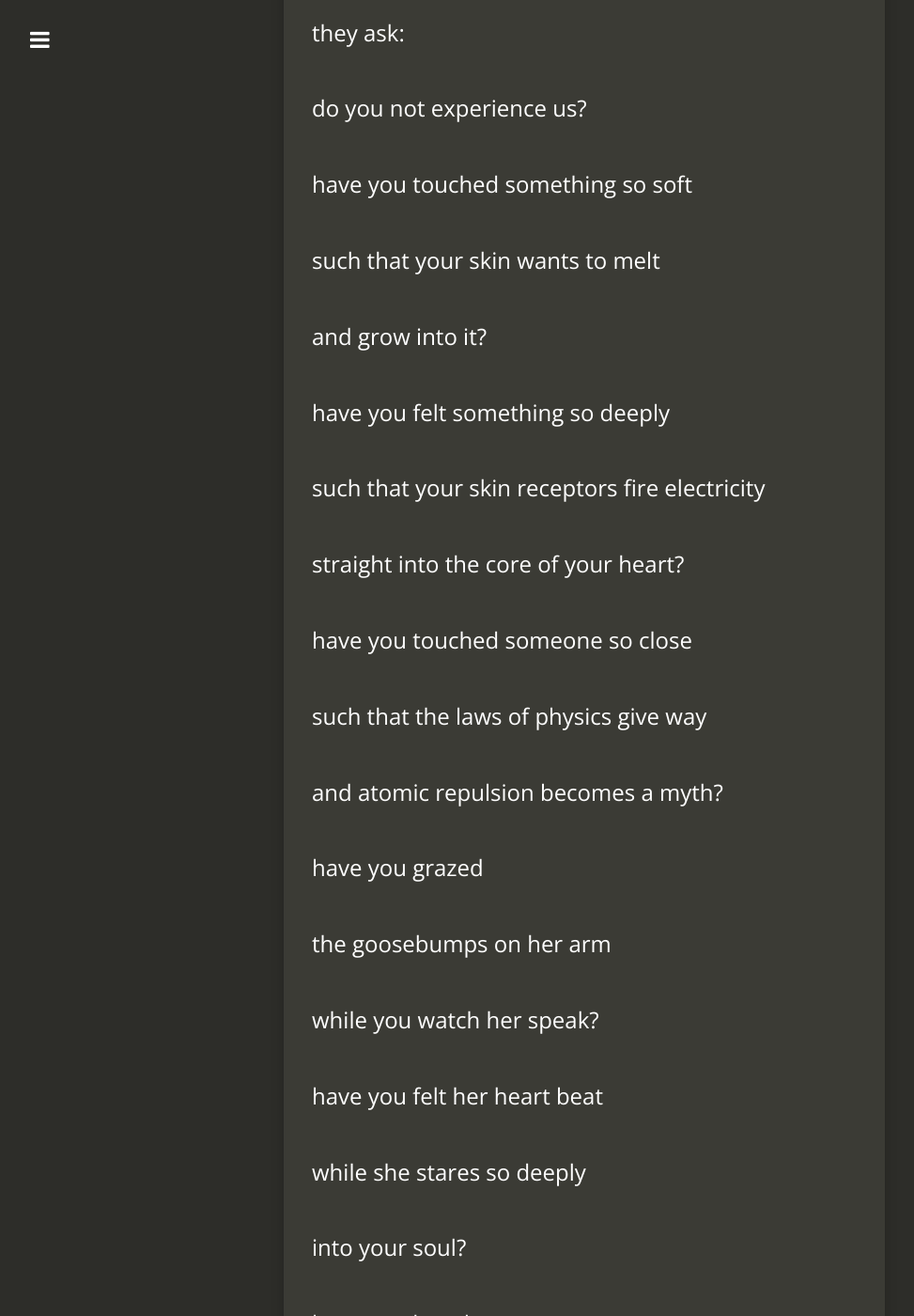
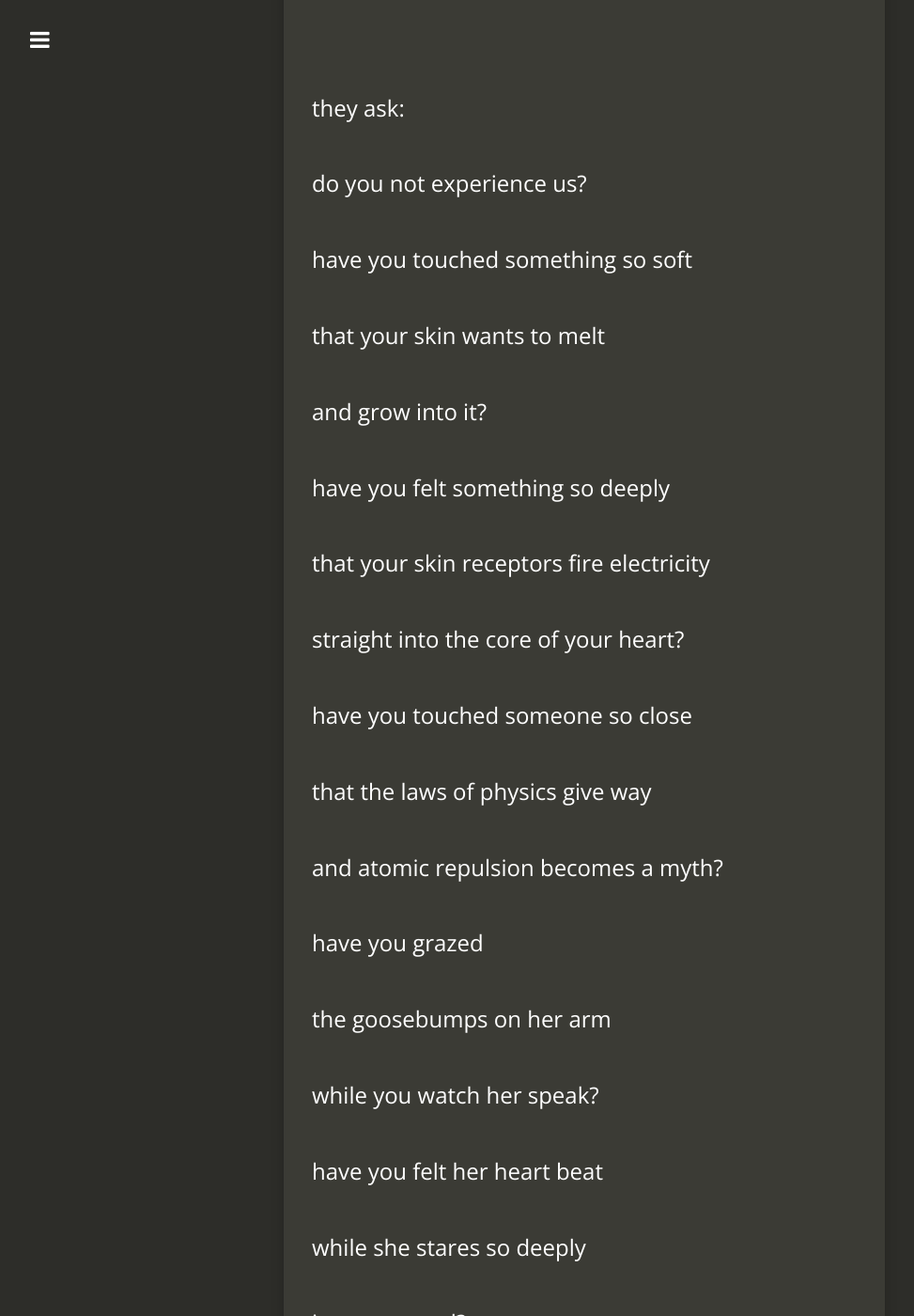
Before and after one commit to aamirazh/aamirazhar.me-backup, a Jekyll site: the page built from _posts/2016-08-26-hands.md, in a window 1280 px wide and 1400 px high, scrolled down 1033 px. Shown: the whole window at 94% size, without its empty margins (18-991 px from the left). Built offline with Jekyll 4.4.1, drawn with Linux system fonts in a browser that asks for light colours; nearby versions of some CDN libraries; comment, search, counter and statistics services are not loaded.

```diff
--- a/_posts/2016-08-26-hands.md
+++ b/_posts/2016-08-26-hands.md
@@ -21,6 +21,7 @@ by the gnawing of anxiety
 and the loneliness of thought
 
 <br>
+
 my hands
 
 have memories
@@ -34,6 +35,7 @@ palpable -> tactile, honest ?
 {:/comment}
 
 <br>
+
 they ask:
 
 do you not experience us?
@@ -45,19 +47,19 @@ i want a word like "sense" but more powerful, like a deep sense of feeling (verb
 
 have you touched something so soft
 
-such that your skin wants to melt
+that your skin wants to melt
 
 and grow into it?
 
 have you felt something so deeply
 
-such that your skin receptors fire electricity
+that your skin receptors fire electricity
 
 straight into the core of your heart?
 
 have you touched someone so close
 
-such that the laws of physics give way
+that the laws of physics give way
 
 and atomic repulsion becomes a myth?
 
@@ -86,4 +88,5 @@ infinitely - immensely, boundlessly, limitlessly
 {:/comment}
 
 <br>
+
 will you ever?
```
Also changed, not shown: _posts/2016-05-27-roleplay-anonymity-and-online-communities.md (+1 -1 lines).
